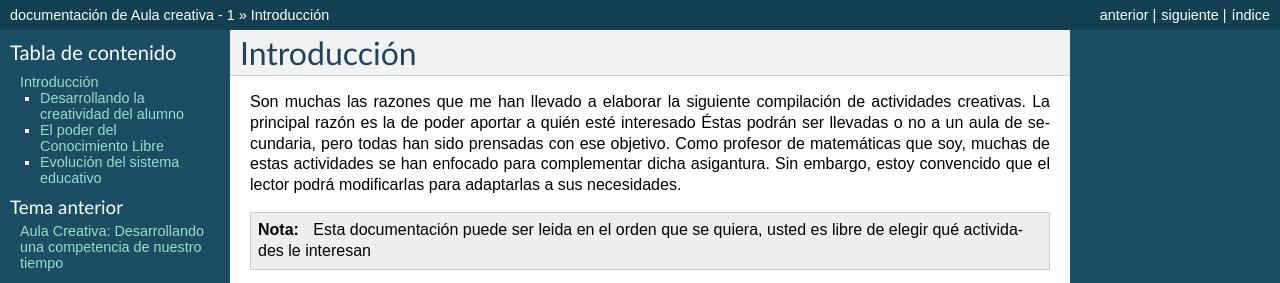
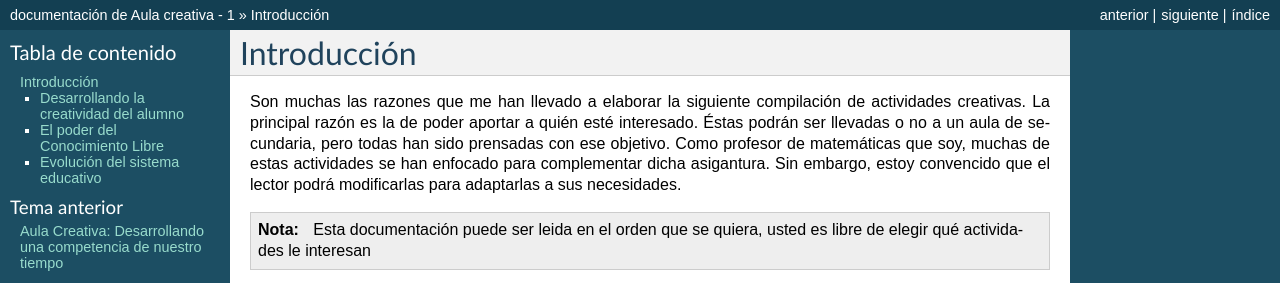
Before and after one commit to es3a10/aula_creativa, a Sphinx documentation site: the page built from docs/introduccion.rst, in a window 1280 px wide. Shown: the top 283 px of the page. Built offline with Sphinx 7.4.7, drawn with Linux system fonts in a browser that asks for light colours.

```diff
--- a/docs/introduccion.rst
+++ b/docs/introduccion.rst
@@ -3,7 +3,7 @@ Introducción
 ============
 
 Son muchas las razones que me han llevado a elaborar la siguiente compilación de actividades creativas.
-La principal razón es la de poder aportar a quién esté interesado  Éstas podrán ser llevadas o no a un aula de secundaria, pero todas han sido prensadas con ese objetivo.
+La principal razón es la de poder aportar a quién esté interesado. Éstas podrán ser llevadas o no a un aula de secundaria, pero todas han sido prensadas con ese objetivo.
 Como profesor de matemáticas que soy, muchas de estas actividades se han enfocado para complementar dicha asigantura. Sin embargo, estoy convencido que el lector podrá modificarlas para adaptarlas a sus necesidades.
 
 .. note::
```
